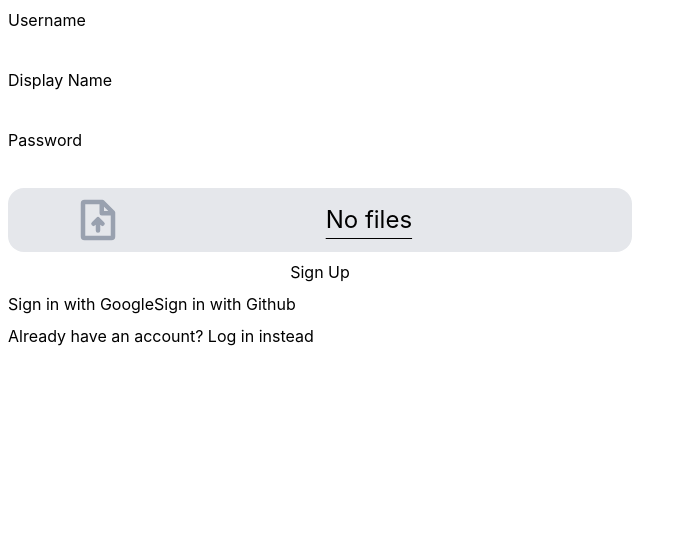
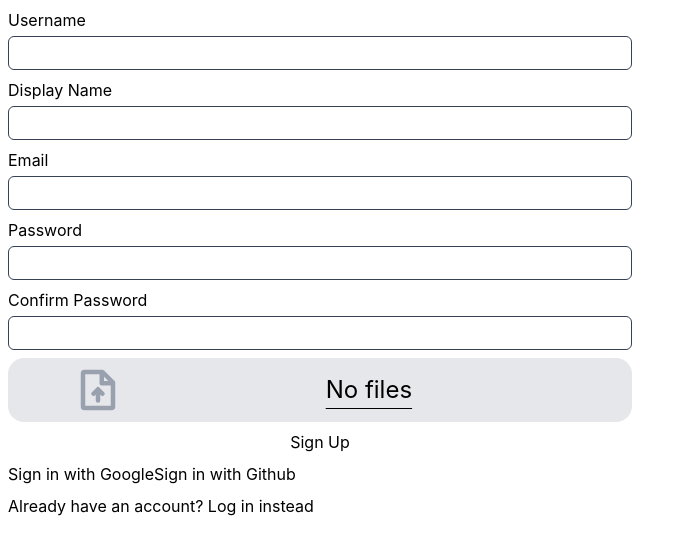
Before and after one commit to Boltlord1/odin-book, a React (Vite) app: page /auth/signup in a window 1280 px wide. Shown: the top 554 px of the page, without its empty margins (0-687 px from the left). Built offline with nearby package versions, Linux system fonts and the light colour scheme; no server answers; what @cloudinary/url-gen would draw is missing.

Commit message:
feat: Show connections on account page with the ability to connect them

```diff
--- a/src/components/account/Account.tsx
+++ b/src/components/account/Account.tsx
@@ -1,6 +1,7 @@
 import { AdvancedImage } from '@cloudinary/react'
 import { type FunctionComponent, useState } from 'react'
-import { useOutletContext } from 'react-router'
+import { Link, useOutletContext } from 'react-router'
+import { backendUrl } from '../../lib/variables'
 import type { AppContext } from '../../types/app'
 import Input from '../general/Input'
 import Label from '../general/Label'
@@ -20,8 +21,8 @@ const Account: FunctionComponent = () => {
 				input={<Input name='username' type='text' placeholder={user.name} />}
 			/>
 			<Label
-				label='Username'
-				input={<Input name='username' type='text' placeholder={user.display} />}
+				label='Display name'
+				input={<Input name='display' type='text' placeholder={user.display} />}
 			/>
 		</NameForm>
 	) : (
@@ -39,10 +40,35 @@ const Account: FunctionComponent = () => {
 		</Display>
 	)
 
+	const email = user.identities.find((i) => i.provider === 'Email')
+	const google = user.identities.find((i) => i.provider === 'Google')
+	const github = user.identities.find((i) => i.provider === 'Github')
+
 	return (
 		<div>
 			{names}
 			{avatar}
+			<div>
+				<h2>Connections:</h2>
+				{email ? <h2>Email: {email.id}</h2> : <h2>Email: None</h2>}
+				{google ? (
+					<h2>Google: {google.data.email}</h2>
+				) : (
+					<h2>
+						Google: None <Link to={`${backendUrl}/auth/google`}>Connect</Link>
+					</h2>
+				)}
+				{github ? (
+					<h2>
+						Github: <Link to={github.data.url}>{github.data.username}</Link>
+					</h2>
+				) : (
+					<h2>
+						Github: None <Link to={`${backendUrl}/auth/github`}>Connect</Link>
+					</h2>
+				)}
+			</div>
+			<Link to={`${backendUrl}/auth/logout`}>Log out</Link>
 		</div>
 	)
 }
--- a/src/components/account/FormAvatar.tsx
+++ b/src/components/account/FormAvatar.tsx
@@ -1,7 +1,7 @@
 import type { FunctionComponent, SubmitEventHandler } from 'react'
 import useFiles from '../../lib/changeFile'
 import { formOptions } from '../../lib/options'
-import { refineUser } from '../../lib/refine'
+import { refineSelf } from '../../lib/refine'
 import { backendUrl } from '../../lib/variables'
 import type { EditProps } from '../../types/props'
 import File from '../general/File'
@@ -16,10 +16,10 @@ const Avatar: FunctionComponent<EditProps> = ({ setEdit, setUser }) => {
 			`${backendUrl}/user/avatar`,
 			formOptions(event.target, 'put')
 		)
-		const json = await response.json()
 
 		if (response.ok) {
-			setUser(refineUser(json))
+			const json = await response.json()
+			setUser(refineSelf(json))
 			setEdit(false)
 			return
 		}
--- a/src/components/account/FormName.tsx
+++ b/src/components/account/FormName.tsx
@@ -1,6 +1,6 @@
 import type { FunctionComponent, SubmitEventHandler } from 'react'
 import { jsonOptions } from '../../lib/options'
-import { refineUser } from '../../lib/refine'
+import { refineSelf } from '../../lib/refine'
 import { backendUrl } from '../../lib/variables'
 import type { EditProps } from '../../types/props'
 import Form from './Form'
@@ -19,7 +19,7 @@ const Names: FunctionComponent<EditProps> = ({
 		const json = await response.json()
 
 		if (response.ok) {
-			setUser(refineUser(json))
+			setUser(refineSelf(json))
 			setEdit(false)
 			return
 		}
--- a/src/components/auth/SignUp.tsx
+++ b/src/components/auth/SignUp.tsx
@@ -4,6 +4,7 @@ import useFiles from '../../lib/changeFile'
 import { formOptions } from '../../lib/options'
 import { backendUrl } from '../../lib/variables'
 import File from '../general/File'
+import Input from '../general/Input'
 import Label from '../general/Label'
 import AuthForm from './AuthForm'
 
@@ -11,9 +12,11 @@ const SignUp: FunctionComponent = () => {
 	const navigate = useNavigate()
 	const [file, changeFile] = useFiles()
 
-	const username = <input type='text' name='username' id='username' />
-	const display = <input type='text' name='display' id='display' />
-	const password = <input type='password' name='password' id='password' />
+	const username = <Input type='text' name='username' />
+	const display = <Input type='text' name='display' />
+	const email = <Input type='email' name='email' />
+	const password = <Input type='password' name='password' />
+	const confirm = <Input type='password' name='confirm-password' />
 
 	const handleSubmit: SubmitEventHandler = async (event) => {
 		event.preventDefault()
@@ -36,7 +39,9 @@ const SignUp: FunctionComponent = () => {
 		<AuthForm handleSubmit={handleSubmit}>
 			<Label label='Username' input={username} />
 			<Label label='Display Name' input={display} />
+			<Label label='Email' input={email} />
 			<Label label='Password' input={password} />
+			<Label label='Confirm Password' input={confirm} />
 			<File
 				name='avatar'
 				accept='image/png, image/jpeg'
--- a/src/lib/loaders.ts
+++ b/src/lib/loaders.ts
@@ -1,10 +1,10 @@
 import { type LoaderFunction, redirect } from 'react-router'
-import type { RawUser } from '../types/user'
-import { refineUser } from './refine'
+import type { RawSelf } from '../types/user'
+import { refineSelf } from './refine'
 import { backendUrl } from './variables'
 
 const indexLoader: LoaderFunction = async () => {
-	const response = await fetch(`${backendUrl}/verify`, {
+	const response = await fetch(`${backendUrl}/auth/verify`, {
 		credentials: 'include'
 	})
 
@@ -18,8 +18,8 @@ const userLoader: LoaderFunction = async () => {
 		return redirect('/auth/login')
 	}
 
-	const json: RawUser = await response.json()
-	return refineUser(json)
+	const json: RawSelf = await response.json()
+	return refineSelf(json)
 }
 
 export { indexLoader, userLoader }
--- a/src/lib/refine.ts
+++ b/src/lib/refine.ts
@@ -1,7 +1,7 @@
 import type { CommentData, RawComment } from '../types/comment'
 import type { ImageData, RawImage } from '../types/image'
 import type { PostData, RawPost } from '../types/post'
-import type { RawUser, UserData } from '../types/user'
+import type { RawSelf, RawUser, SelfData, UserData } from '../types/user'
 import cloudinary from './cloudinary'
 
 function refinePost(raw: RawPost) {
@@ -50,4 +50,13 @@ function refineUser(raw: RawUser) {
 	return refined
 }
 
-export { refineComment, refinePost, refineUser }
+function refineSelf(raw: RawSelf) {
+	const refined: SelfData = {
+		...refineUser(raw),
+		identities: raw.identities
+	}
+
+	return refined
+}
+
+export { refineComment, refinePost, refineSelf, refineUser }
--- a/src/types/app.ts
+++ b/src/types/app.ts
@@ -1,9 +1,9 @@
 import type { Dispatch, SetStateAction } from 'react'
-import type { UserData } from './user'
+import type { SelfData } from './user'
 
 interface AppContext {
-	user: UserData
-	setUser: Dispatch<SetStateAction<UserData>>
+	user: SelfData
+	setUser: Dispatch<SetStateAction<SelfData>>
 }
 
 export type { AppContext }
--- a/src/types/props.ts
+++ b/src/types/props.ts
@@ -1,12 +1,12 @@
 import type { Dispatch, PropsWithChildren, SetStateAction } from 'react'
-import type { UserData } from './user'
+import type { SelfData } from './user'
 
 interface DisplayProps extends PropsWithChildren {
 	setEdit: Dispatch<SetStateAction<boolean>>
 }
 
 interface EditProps extends DisplayProps {
-	setUser: Dispatch<SetStateAction<UserData>>
+	setUser: Dispatch<SetStateAction<SelfData>>
 }
 
 export type { DisplayProps, EditProps }
--- a/src/types/user.ts
+++ b/src/types/user.ts
@@ -14,4 +14,40 @@ interface UserData {
 	avatar: CloudinaryImage
 }
 
-export type { RawUser, UserData }
+interface EmailIdentity {
+	provider: 'Email'
+	id: string
+	data: {
+		hash: string
+		verified: boolean
+	}
+}
+
+interface GoogleIdentity {
+	provider: 'Google'
+	id: string
+	data: {
+		email: string
+	}
+}
+
+interface GithubIdentity {
+	provider: 'Github'
+	id: string
+	data: {
+		username: string
+		url: string
+	}
+}
+
+type Identity = EmailIdentity | GoogleIdentity | GithubIdentity
+
+interface RawSelf extends RawUser {
+	identities: Identity[]
+}
+
+interface SelfData extends UserData {
+	identities: Identity[]
+}
+
+export type { RawSelf, RawUser, SelfData, UserData }
```
